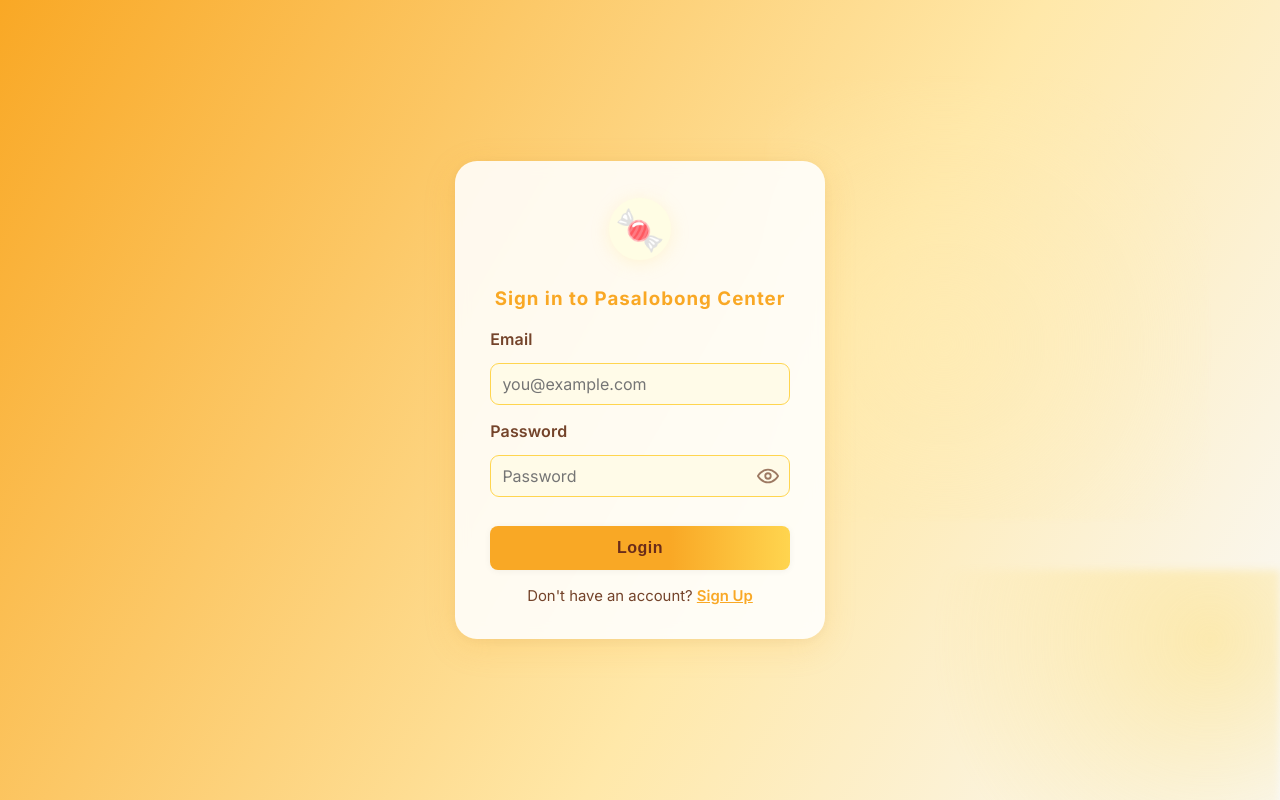
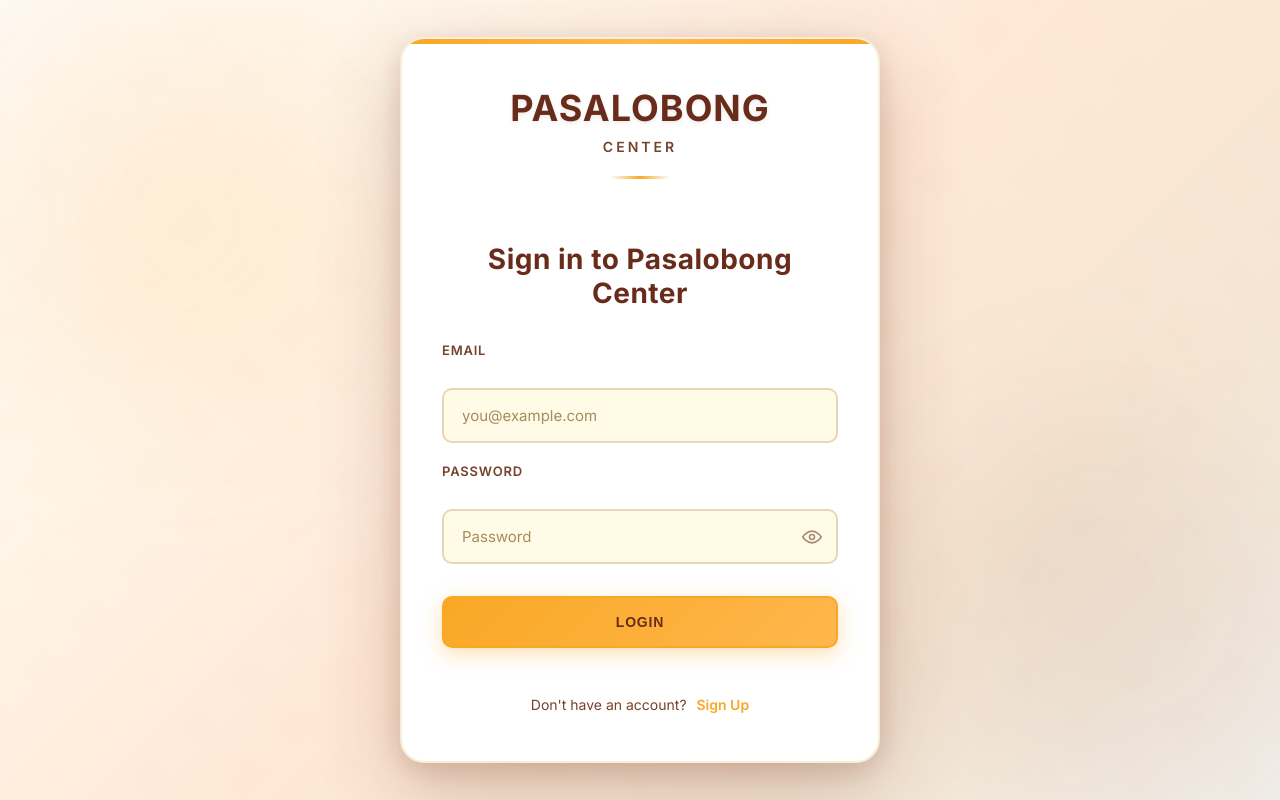
Before and after one commit to Lawked11/Pasalobong-center, a plain HTML site: page index.html in a window 1280 px wide. Drawn offline with Linux system fonts and the light colour scheme.

Commit message:
updated front

```diff
--- a/index.html
+++ b/index.html
@@ -11,9 +11,12 @@
 <body>
   <main>
     <section class="auth-bg">
+      <div class="auth-bg-pattern"></div>
+      <div class="auth-bg-logo"></div>
       <div class="auth-card" id="authCard">
-        <div class="logo-circle">
-          <span>🍬</span>
+        <div class="logo-container">
+          <h1 class="logo-text">PASALOBONG</h1>
+          <p class="logo-subtitle">Center</p>
         </div>
         <!-- Login Form (default) -->
         <form class="auth-form" id="loginForm" autocomplete="off">
@@ -25,7 +28,7 @@
             <input type="password" id="login-password" required placeholder="Password" autocomplete="current-password">
             <span class="eye-icon" id="login-password-eye" tabindex="0" aria-label="Show password" role="button">
               <!-- Eye open icon SVG -->
-              <svg viewBox="0 0 24 24" width="22" height="22" fill="none" stroke="#74432A" stroke-width="2" stroke-linecap="round" stroke-linejoin="round">
+              <svg viewBox="0 0 24 24" width="20" height="20" fill="none" stroke="#74432A" stroke-width="2" stroke-linecap="round" stroke-linejoin="round">
                 <path d="M1 12s4-7 11-7 11 7 11 7-4 7-11 7S1 12 1 12z"/>
                 <circle cx="12" cy="12" r="3"/>
               </svg>
@@ -43,7 +46,7 @@
           <div class="input-eye-row">
             <input type="password" id="signup-password" required placeholder="Password" autocomplete="new-password">
             <span class="eye-icon" id="signup-password-eye" tabindex="0" aria-label="Show password" role="button">
-              <svg viewBox="0 0 24 24" width="22" height="22" fill="none" stroke="#74432A" stroke-width="2" stroke-linecap="round" stroke-linejoin="round">
+              <svg viewBox="0 0 24 24" width="20" height="20" fill="none" stroke="#74432A" stroke-width="2" stroke-linecap="round" stroke-linejoin="round">
                 <path d="M1 12s4-7 11-7 11 7 11 7-4 7-11 7S1 12 1 12z"/>
                 <circle cx="12" cy="12" r="3"/>
               </svg>
@@ -53,7 +56,7 @@
           <div class="input-eye-row">
             <input type="password" id="signup-confirm-password" required placeholder="Confirm Password" autocomplete="new-password">
             <span class="eye-icon" id="signup-confirm-password-eye" tabindex="0" aria-label="Show confirm password" role="button">
-              <svg viewBox="0 0 24 24" width="22" height="22" fill="none" stroke="#74432A" stroke-width="2" stroke-linecap="round" stroke-linejoin="round">
+              <svg viewBox="0 0 24 24" width="20" height="20" fill="none" stroke="#74432A" stroke-width="2" stroke-linecap="round" stroke-linejoin="round">
                 <path d="M1 12s4-7 11-7 11 7 11 7-4 7-11 7S1 12 1 12z"/>
                 <circle cx="12" cy="12" r="3"/>
               </svg>
@@ -88,8 +91,8 @@
     };
 
     // SVGs for eye open and closed
-    const eyeOpenSvg = `<svg viewBox="0 0 24 24" width="22" height="22" fill="none" stroke="#74432A" stroke-width="2" stroke-linecap="round" stroke-linejoin="round"><path d="M1 12s4-7 11-7 11 7 11 7-4 7-11 7S1 12 1 12z"/><circle cx="12" cy="12" r="3"/></svg>`;
-    const eyeClosedSvg = `<svg viewBox="0 0 24 24" width="22" height="22" fill="none" stroke="#74432A" stroke-width="2" stroke-linecap="round" stroke-linejoin="round"><path d="M17.94 17.94A10.12 10.12 0 0 1 12 19c-7 0-11-7-11-7a18.46 18.46 0 0 1 5.06-5.94"/><path d="M1 1l22 22"/><path d="M9.53 9.53a3.5 3.5 0 0 1 4.95 4.95"/><path d="M12 12v.01"/></svg>`;
+    const eyeOpenSvg = `<svg viewBox="0 0 24 24" width="20" height="20" fill="none" stroke="#74432A" stroke-width="2" stroke-linecap="round" stroke-linejoin="round"><path d="M1 12s4-7 11-7 11 7 11 7-4 7-11 7S1 12 1 12z"/><circle cx="12" cy="12" r="3"/></svg>`;
+    const eyeClosedSvg = `<svg viewBox="0 0 24 24" width="20" height="20" fill="none" stroke="#74432A" stroke-width="2" stroke-linecap="round" stroke-linejoin="round"><path d="M17.94 17.94A10.12 10.12 0 0 1 12 19c-7 0-11-7-11-7a18.46 18.46 0 0 1 5.06-5.94"/><path d="M1 1l22 22"/><path d="M9.53 9.53a3.5 3.5 0 0 1 4.95 4.95"/><path d="M12 12v.01"/></svg>`;
 
     function setupEyeToggle(inputId, eyeId) {
       const input = document.getElementById(inputId);
--- a/style.css
+++ b/style.css
@@ -5,8 +5,8 @@ html, body {
   margin: 0;
   padding: 0;
   font-family: 'Inter', 'Segoe UI', Arial, sans-serif;
-  background: #f9fafc;
-  color: #232323;
+  background: #f5f7fa;
+  color: #1a1a1a;
   width: 100vw;
   height: 100vh;
   overflow: hidden;
@@ -29,169 +29,333 @@ main, .auth-bg {
   overflow: hidden;
 }
 .auth-bg {
-  background: linear-gradient(120deg, #F9A825 0%, #ffe8a9 60%, #f9fafc 100%);
+  background: linear-gradient(135deg, #fef9f3 0%, #fff5e8 25%, #ffe8d6 50%, #f5e6d3 75%, #f0ede8 100%);
   background-repeat: no-repeat;
   overflow: hidden;
   position: relative;
 }
+.auth-bg::after {
+  content: "";
+  position: absolute;
+  right: -5%;
+  bottom: -5%;
+  width: 500px;
+  height: 500px;
+  background: radial-gradient(circle, rgba(106, 44, 26, 0.08) 0%, rgba(141, 58, 42, 0.05) 40%, transparent 70%);
+  z-index: 0;
+  border-radius: 50%;
+  pointer-events: none;
+  filter: blur(60px);
+  animation: float 25s ease-in-out infinite reverse;
+}
+.auth-bg-pattern {
+  position: absolute;
+  top: 0;
+  left: 0;
+  width: 100%;
+  height: 100%;
+  z-index: 0;
+  opacity: 0.03;
+  background-image:
+    repeating-linear-gradient(45deg, transparent, transparent 35px, rgba(106, 44, 26, 0.1) 35px, rgba(106, 44, 26, 0.1) 70px),
+    repeating-linear-gradient(-45deg, transparent, transparent 35px, rgba(249, 168, 37, 0.1) 35px, rgba(249, 168, 37, 0.1) 70px);
+  pointer-events: none;
+}
+.auth-bg-logo {
+  position: absolute;
+  top: 50%;
+  left: 50%;
+  transform: translate(-50%, -50%);
+  width: 100%;
+  height: 100%;
+  z-index: 0;
+  opacity: 0.025;
+  pointer-events: none;
+  overflow: hidden;
+}
+.auth-bg-logo::before {
+  content: "PASALOBONG";
+  position: absolute;
+  top: 50%;
+  left: 50%;
+  transform: translate(-50%, -50%) rotate(-25deg);
+  font-size: 12rem;
+  font-weight: 900;
+  color: rgba(106, 44, 26, 0.08);
+  letter-spacing: 30px;
+  white-space: nowrap;
+  font-family: 'Inter', Arial, sans-serif;
+  text-shadow: 0 0 40px rgba(106, 44, 26, 0.1);
+}
+.auth-bg-logo::after {
+  content: "CENTER";
+  position: absolute;
+  top: 60%;
+  left: 50%;
+  transform: translate(-50%, -50%) rotate(-25deg);
+  font-size: 6rem;
+  font-weight: 700;
+  color: rgba(249, 168, 37, 0.06);
+  letter-spacing: 40px;
+  white-space: nowrap;
+  font-family: 'Inter', Arial, sans-serif;
+  text-shadow: 0 0 30px rgba(249, 168, 37, 0.08);
+}
 .auth-bg::before {
   content: "";
   position: absolute;
-  left: 60vw;
-  top: 10vh;
-  width: 440px; height: 440px;
-  background: radial-gradient(circle at 40% 60%, #ffecb3 0%, #fff0 80%);
+  left: -8%;
+  top: -8%;
+  width: 550px;
+  height: 550px;
+  background: radial-gradient(circle, rgba(249, 168, 37, 0.12) 0%, rgba(255, 183, 77, 0.08) 40%, transparent 70%);
   z-index: 0;
-  opacity: 0.5;
-  filter: blur(2px);
+  border-radius: 50%;
   pointer-events: none;
+  filter: blur(50px);
+  animation: float 20s ease-in-out infinite;
 }
 .auth-bg::after {
   content: "";
   position: absolute;
-  right: 0; bottom: -120px;
-  width: 350px; height: 350px;
-  background: radial-gradient(circle at 80% 20%, #FFD54F 0%, #fff0 70%);
+  right: -5%;
+  bottom: -5%;
+  width: 500px;
+  height: 500px;
+  background: radial-gradient(circle, rgba(106, 44, 26, 0.08) 0%, rgba(141, 58, 42, 0.05) 40%, transparent 70%);
   z-index: 0;
-  opacity: 0.37;
-  filter: blur(4px);
+  border-radius: 50%;
   pointer-events: none;
+  filter: blur(60px);
+  animation: float 25s ease-in-out infinite reverse;
+}
+@keyframes float {
+  0%, 100% { transform: translate(0, 0) scale(1); }
+  50% { transform: translate(20px, 20px) scale(1.1); }
 }
 .auth-card {
   position: relative;
   z-index: 1;
-  background: rgba(255,255,255,0.88);
-  box-shadow: 0 8px 32px 0 rgba(249,168,37,0.17), 0 1.5px 14px 0 rgba(106,44,26,0.05);
-  border-radius: 22px;
-  padding: 2.3rem 2.2rem 2.1rem 2.2rem;
-  min-width: 340px;
-  max-width: 370px;
+  background: #ffffff;
+  box-shadow: 0 25px 80px rgba(106, 44, 26, 0.25), 0 8px 24px rgba(106, 44, 26, 0.15);
+  border-radius: 24px;
+  padding: 3rem 2.5rem;
+  min-width: 460px;
+  max-width: 480px;
   width: 100%;
   display: flex;
   flex-direction: column;
   align-items: center;
-  backdrop-filter: blur(7px);
-  transition: box-shadow 0.2s;
+  transition: all 0.4s cubic-bezier(0.4, 0, 0.2, 1);
   margin: 2rem 0;
+  border: 2px solid #f8eed7;
+  overflow: hidden;
 }
-.logo-circle {
-  margin-bottom: 0.7rem;
-  background: #FFFDE4;
+.auth-card::before {
+  content: "";
+  position: absolute;
+  top: 0;
+  left: 0;
+  right: 0;
+  height: 5px;
+  background: linear-gradient(90deg, #F9A825 0%, #ffb74d 50%, #F9A825 100%);
+  z-index: 2;
+}
+.auth-card::after {
+  content: "";
+  position: absolute;
+  top: -50%;
+  right: -50%;
+  width: 300px;
+  height: 300px;
+  background: radial-gradient(circle, rgba(249, 168, 37, 0.08) 0%, transparent 70%);
   border-radius: 50%;
-  width: 62px;
-  height: 62px;
-  display: flex;
-  align-items: center;
-  justify-content: center;
-  box-shadow: 0 3px 18px #ffe08244;
-  font-size: 2.5rem;
+  pointer-events: none;
+}
+.auth-card:hover {
+  box-shadow: 0 30px 100px rgba(106, 44, 26, 0.3), 0 12px 32px rgba(106, 44, 26, 0.2);
+  transform: translateY(-4px);
+  border-color: #F9A825;
+}
+.logo-container {
+  margin-bottom: 2.5rem;
+  text-align: center;
   user-select: none;
+  position: relative;
+  padding-bottom: 1.5rem;
+}
+.logo-container::after {
+  content: "";
+  position: absolute;
+  bottom: 0;
+  left: 50%;
+  transform: translateX(-50%);
+  width: 60px;
+  height: 3px;
+  background: linear-gradient(90deg, transparent, #F9A825, transparent);
+  border-radius: 2px;
+}
+.logo-text {
+  font-size: 2.25rem;
+  font-weight: 700;
+  color: #6A2C1A;
+  margin: 0;
+  letter-spacing: 1px;
+  line-height: 1.2;
+  text-shadow: 0 2px 4px rgba(106, 44, 26, 0.1);
+}
+.logo-subtitle {
+  font-size: 0.875rem;
+  color: #74432A;
+  margin: 0.5rem 0 0 0;
+  font-weight: 600;
+  letter-spacing: 3px;
+  text-transform: uppercase;
 }
 .auth-form {
   width: 100%;
-  max-width: 320px;
+  max-width: 100%;
   display: flex;
   flex-direction: column;
-  gap: 0.85rem;
-  animation: popAuth 0.32s;
+  gap: 1.25rem;
+  animation: popAuth 0.35s ease-out;
 }
 @keyframes popAuth {
-  from { opacity: 0; transform: translateY(25px) scale(0.96);}
+  from { opacity: 0; transform: translateY(20px);}
   to { opacity: 1; transform: none;}
 }
 .auth-form h2 {
-  color: #F9A825;
+  color: #6A2C1A;
   text-align: center;
-  margin-bottom: 0.2rem;
-  font-size: 1.17rem;
+  margin-bottom: 0.75rem;
+  font-size: 1.75rem;
   font-weight: 700;
-  letter-spacing: 1px;
+  letter-spacing: 0.5px;
   font-family: 'Inter', Arial, sans-serif;
 }
 .auth-form label {
   font-weight: 600;
-  font-size: 1rem;
+  font-size: 0.8125rem;
   color: #74432A;
-  margin-bottom: 0.03rem;
-  margin-top: 0.12rem;
-  letter-spacing: 0.01em;
+  margin-bottom: 0.625rem;
+  margin-top: 0;
+  letter-spacing: 0.8px;
+  text-transform: uppercase;
 }
 .auth-form input {
-  padding: 0.62rem 0.7rem;
-  border: 1.4px solid #FFD54F;
-  border-radius: 9px;
-  font-size: 1rem;
-  margin-bottom: 0.04rem;
-  background: #fffbe8;
-  transition: border 0.2s, box-shadow 0.2s;
+  padding: 1rem 1.125rem;
+  border: 2px solid #e8d7b7;
+  border-radius: 10px;
+  font-size: 0.9375rem;
+  margin-bottom: 0;
+  background: #fffbe7;
+  transition: all 0.25s ease;
   font-family: inherit;
   outline: none;
+  color: #6A2C1A;
+  width: 100%;
+}
+.auth-form input::placeholder {
+  color: #a68b5b;
 }
 .auth-form input:focus {
   border-color: #F9A825;
-  box-shadow: 0 2px 10px rgba(249,168,37,0.09);
+  box-shadow: 0 0 0 4px rgba(249, 168, 37, 0.15);
+  background: #ffffff;
+}
+.auth-form input:hover:not(:focus) {
+  border-color: #f5a623;
+  background: #ffffff;
 }
 .input-eye-row {
   position: relative;
   display: flex;
   align-items: center;
-  margin-bottom: 0.7rem;
+  margin-bottom: 0;
+  width: 100%;
 }
 .input-eye-row input[type="password"],
 .input-eye-row input[type="text"] {
   flex: 1;
   margin-bottom: 0;
-  padding-right: 2.3rem;
+  padding-right: 2.75rem;
 }
 .eye-icon {
   position: absolute;
-  right: 0.7rem;
+  right: 1rem;
   top: 50%;
   transform: translateY(-50%);
   cursor: pointer;
   display: flex;
   align-items: center;
-  opacity: 0.7;
-  transition: opacity 0.18s;
+  opacity: 0.6;
+  transition: opacity 0.2s ease;
   z-index: 2;
+  color: #74432A;
 }
 .eye-icon:focus,
 .eye-icon:hover {
   opacity: 1;
   outline: none;
+  color: #6A2C1A;
 }
 .auth-form button[type="submit"] {
-  margin-top: 0.3rem;
-  font-size: 1rem;
+  margin-top: 0.75rem;
+  font-size: 0.9375rem;
   font-weight: 700;
-  background: linear-gradient(90deg, #F9A825 60%, #FFD54F 100%);
+  background: linear-gradient(135deg, #F9A825 0%, #ffb74d 100%);
   color: #6A2C1A;
-  padding: 0.8rem 0;
-  border: none;
-  border-radius: 8px;
+  padding: 1rem 2rem;
+  border: 2px solid #F9A825;
+  border-radius: 10px;
   cursor: pointer;
-  box-shadow: 0 1px 7px rgba(0,0,0,0.05);
-  letter-spacing: 0.03em;
-  transition: background 0.18s, transform 0.18s, color 0.18s;
+  box-shadow: 0 6px 20px rgba(249, 168, 37, 0.35);
+  letter-spacing: 0.8px;
+  transition: all 0.3s ease;
+  text-transform: uppercase;
+  font-size: 0.875rem;
+  width: 100%;
+  position: relative;
+  overflow: hidden;
+}
+.auth-form button[type="submit"]::before {
+  content: "";
+  position: absolute;
+  top: 0;
+  left: -100%;
+  width: 100%;
+  height: 100%;
+  background: linear-gradient(90deg, transparent, rgba(255, 255, 255, 0.3), transparent);
+  transition: left 0.5s;
+}
+.auth-form button[type="submit"]:hover::before {
+  left: 100%;
 }
 .auth-form button[type="submit"]:hover {
-  background: linear-gradient(90deg, #6A2C1A 70%, #F9A825 100%);
-  color: #FFFDE4;
-  transform: translateY(-1px) scale(1.03);
+  background: linear-gradient(135deg, #6A2C1A 0%, #8d3a2a 100%);
+  color: #ffffff;
+  border-color: #6A2C1A;
+  box-shadow: 0 8px 24px rgba(106, 44, 26, 0.4);
+  transform: translateY(-2px);
+}
+.auth-form button[type="submit"]:active {
+  transform: translateY(0);
+  box-shadow: 0 4px 16px rgba(106, 44, 26, 0.3);
 }
 .auth-switch {
   text-align: center;
-  font-size: 0.93rem;
+  font-size: 0.875rem;
   color: #74432A;
-  margin-top: 0.21rem;
-  margin-bottom: 0.02rem;
+  margin-top: 1.75rem;
+  margin-bottom: 0;
 }
 .auth-switch a {
   color: #F9A825;
-  text-decoration: underline;
+  text-decoration: none;
   font-weight: 600;
-  transition: color 0.17s;
+  transition: color 0.2s ease;
   cursor: pointer;
+  margin-left: 0.375rem;
 }
 .auth-switch a:hover {
   color: #6A2C1A;
@@ -204,10 +368,11 @@ main, .auth-bg {
   z-index: 2000;
   left: 0; top: 0;
   width: 100vw; height: 100vh;
-  background: rgba(42, 35, 31, 0.28);
+  background: rgba(106, 44, 26, 0.6);
+  backdrop-filter: blur(4px);
   justify-content: center;
   align-items: center;
-  transition: opacity 0.2s;
+  transition: opacity 0.2s ease;
 }
 #notificationModal.open {
   display: flex;
@@ -218,88 +383,102 @@ main, .auth-bg {
   to   { opacity: 1;}
 }
 .notification-content {
-  min-width: 310px;
-  max-width: 410px;
-  background: #fff;
-  border-radius: 16px;
-  box-shadow: 0 8px 36px rgba(106,44,26,0.15);
-  padding: 2.1rem 1.5rem 1.5rem 1.5rem;
+  min-width: 320px;
+  max-width: 420px;
+  background: #ffffff;
+  border-radius: 12px;
+  box-shadow: 0 20px 60px rgba(0, 0, 0, 0.2);
+  padding: 2rem 1.75rem 1.75rem 1.75rem;
   text-align: center;
   position: relative;
   display: flex;
   flex-direction: column;
   align-items: center;
-  animation: popIn 0.22s cubic-bezier(.71,-0.27,.5,1.23);
+  animation: popIn 0.25s cubic-bezier(0.34, 1.56, 0.64, 1);
+  border: 1px solid rgba(0, 0, 0, 0.05);
 }
 @keyframes popIn {
   0% { transform: scale(0.85); opacity: 0; }
   100% { transform: scale(1); opacity: 1; }
 }
-.notification-content.success { border-top: 5px solid #4CAF50; }
-.notification-content.error   { border-top: 5px solid #e53935; }
-.notification-content.info    { border-top: 5px solid #F9A825; }
+.notification-content.success { border-top: 4px solid #48bb78; }
+.notification-content.error   { border-top: 4px solid #f56565; }
+.notification-content.info    { border-top: 4px solid #F9A825; }
 .notification-content h3 {
-  margin-bottom: 0.7rem;
+  margin-bottom: 0.75rem;
   font-size: 1.25rem;
   color: #6A2C1A;
   font-weight: 700;
 }
 .notification-content p {
-  color: #232323;
-  font-size: 1.08rem;
-  margin-bottom: 1.2rem;
+  color: #74432A;
+  font-size: 0.9375rem;
+  margin-bottom: 1.5rem;
+  line-height: 1.6;
 }
 .close-notification-modal {
   position: absolute;
-  top: 9px; right: 15px;
+  top: 12px; right: 16px;
   background: none;
   border: none;
-  font-size: 2rem;
-  color: #F9A825;
+  font-size: 1.75rem;
+  color: #a68b5b;
   cursor: pointer;
-  opacity: 0.83;
-  transition: color 0.18s, opacity 0.18s;
+  opacity: 0.7;
+  transition: color 0.2s ease, opacity 0.2s ease;
+  line-height: 1;
+  padding: 0;
+  width: 24px;
+  height: 24px;
+  display: flex;
+  align-items: center;
+  justify-content: center;
 }
 .close-notification-modal:hover {
-  color: #e53935;
+  color: #6A2C1A;
   opacity: 1;
 }
 .notification-content .modal-btn {
-  margin-top: 0.2rem;
-  background: linear-gradient(90deg, #F9A825 55%, #FFD54F 100%);
+  margin-top: 0.5rem;
+  background: linear-gradient(135deg, #F9A825 0%, #ffb74d 100%);
   color: #6A2C1A;
-  padding: 0.53rem 1.7rem;
-  font-size: 1rem;
-  border-radius: 7px;
-  border: none;
+  padding: 0.625rem 1.75rem;
+  font-size: 0.875rem;
+  border-radius: 8px;
+  border: 2px solid #F9A825;
   font-weight: 600;
   cursor: pointer;
-  box-shadow: 0 1px 7px rgba(0,0,0,0.05);
-  transition: background 0.2s, color 0.2s, transform 0.2s;
+  box-shadow: 0 4px 12px rgba(249, 168, 37, 0.3);
+  transition: all 0.2s ease;
+  text-transform: uppercase;
+  letter-spacing: 0.5px;
 }
 .notification-content .modal-btn:hover {
-  background: linear-gradient(90deg, #6A2C1A 60%, #F9A825 100%);
-  color: #fffde4;
-  transform: scale(1.05);
+  background: linear-gradient(135deg, #6A2C1A 0%, #8d3a2a 100%);
+  color: #ffffff;
+  border-color: #6A2C1A;
+  box-shadow: 0 6px 16px rgba(106, 44, 26, 0.4);
+  transform: translateY(-1px);
 }
 @media (max-width: 600px) {
   .auth-card {
-    min-width: 96vw;
-    padding: 1.3rem 0.5rem 1.2rem 0.5rem;
-    border-radius: 13px;
-    max-width: 99vw;
+    min-width: 92vw;
+    padding: 2.5rem 1.75rem;
+    border-radius: 20px;
+    max-width: 96vw;
   }
   .auth-form {
-    max-width: 97vw;
+    max-width: 100%;
   }
-  .logo-circle {
-    width: 48px;
-    height: 48px;
-    font-size: 1.7rem;
+  .logo-text {
+    font-size: 1.875rem;
+  }
+  .logo-subtitle {
+    font-size: 0.75rem;
   }
   .notification-content {
-    min-width: 90vw;
-    max-width: 97vw;
-    padding: 1.2rem 0.4rem 1.2rem 0.4rem;
+    min-width: 85vw;
+    max-width: 90vw;
+    padding: 1.5rem 1.25rem;
   }
 }
```
